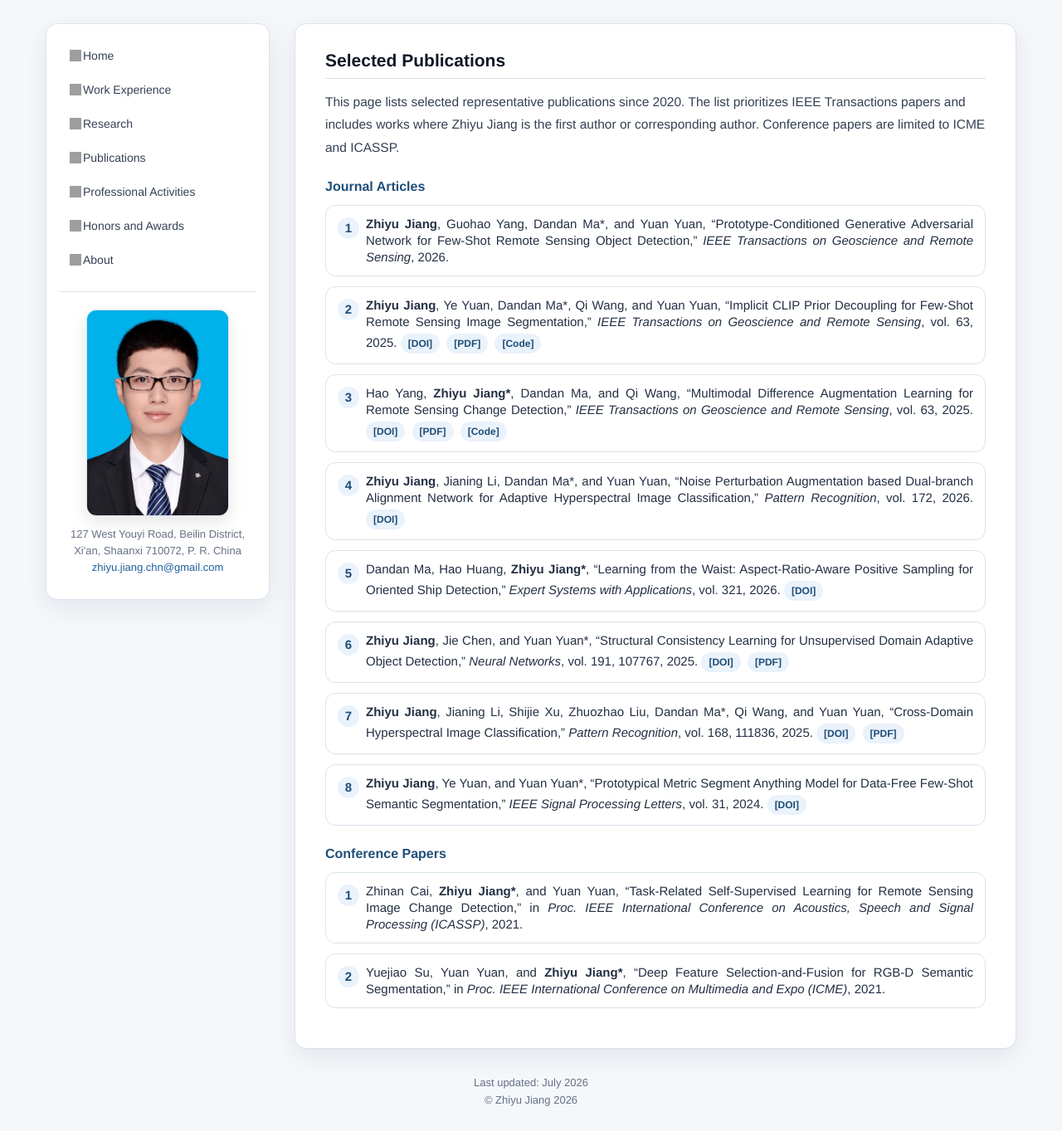
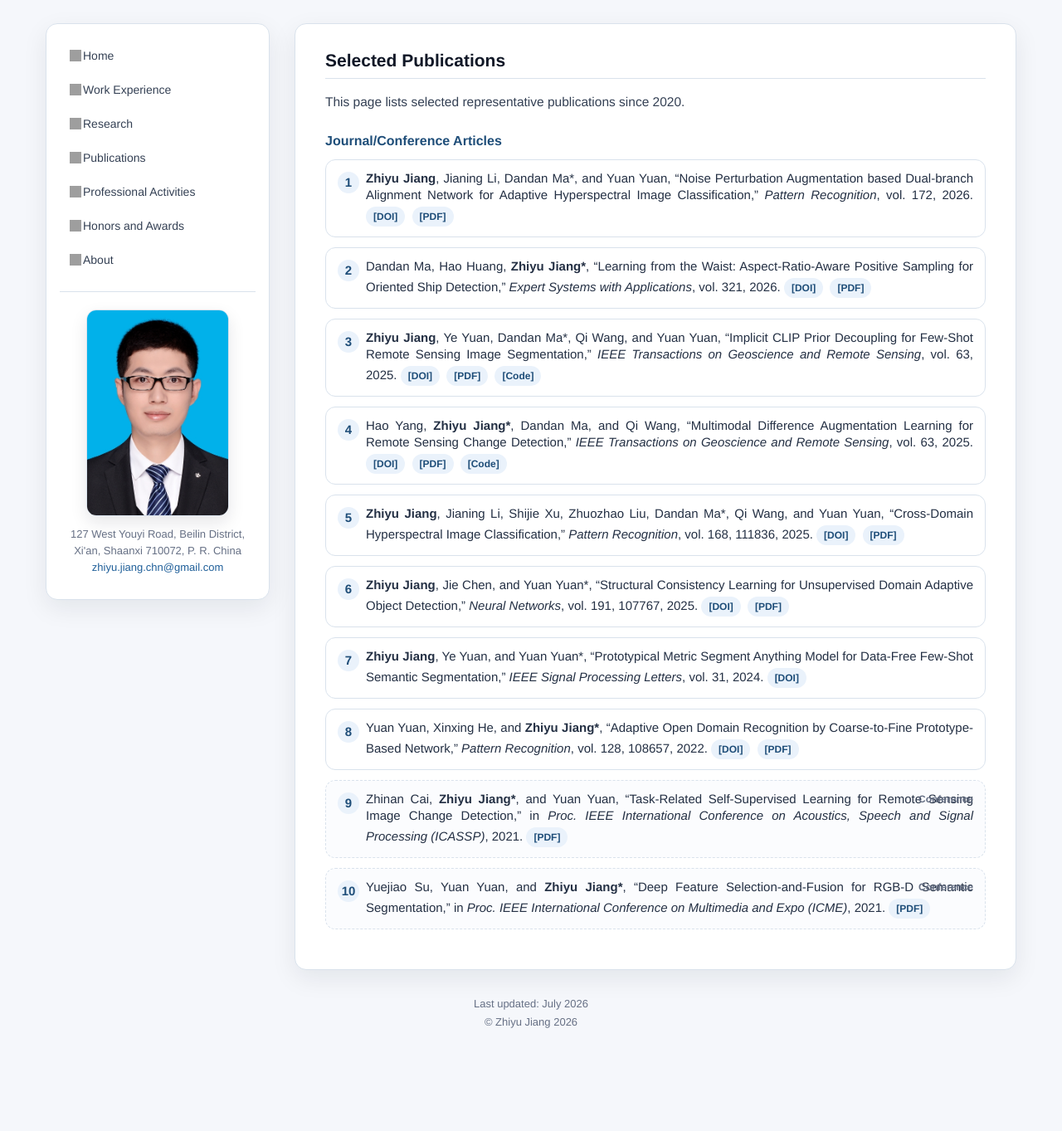
Before and after one commit to zhiyu-jiang/zhiyu-jiang.github.io, a Jekyll site: the page built from publications.html, in a window 1280 px wide and 1363 px high. Shown: the whole window at 83% size. Built offline with Jekyll 4.4.1, drawn with Linux system fonts in a browser that asks for light colours; grey boxes are pictures that could not be loaded.

Commit message:
update homepage

```diff
--- a/assets/css/my.css
+++ b/assets/css/my.css
@@ -198,6 +198,13 @@ li {
   margin: 12px 0;
   padding: 12px 14px 12px 48px;
   position: relative;
+  transition: border-color 0.2s ease, box-shadow 0.2s ease, transform 0.2s ease;
+}
+
+.pub-list > li:hover {
+  border-color: #b8c7d9;
+  box-shadow: 0 8px 22px rgba(15, 23, 42, 0.07);
+  transform: translateY(-1px);
 }
 
 .pub-list > li::before {
@@ -233,6 +240,21 @@ li {
 .pub-list a[target="_blank"]:hover {
   background: var(--primary);
   color: #ffffff;
+}
+
+.pub-list > li.conference-paper {
+  background: #fbfcfe;
+  border-style: dashed;
+}
+
+.pub-list > li.conference-paper::after {
+  color: var(--text-muted);
+  content: "Conference";
+  font-size: 12px;
+  font-weight: 600;
+  position: absolute;
+  right: 14px;
+  top: 12px;
 }
 
 .media {
--- a/publications.html
+++ b/publications.html
@@ -6,64 +6,68 @@ title: Zhiyu Jiang - publications
 <h3>Selected Publications</h3>
 
 <p class="intro-text">
-This page lists selected representative publications since 2020. The list prioritizes IEEE Transactions papers and includes works where Zhiyu Jiang is the first author or corresponding author. Conference papers are limited to ICME and ICASSP.
+This page lists selected representative publications since 2020.
 </p>
 
-<h5>Journal Articles</h5>
+<h5>Journal/Conference Articles</h5>
 <ol class="pub-list">
+
 <li><p style="text-align:justify">
-  <b>Zhiyu Jiang</b>, Guohao Yang, Dandan Ma*, and Yuan Yuan, “Prototype-Conditioned Generative Adversarial Network for Few-Shot Remote Sensing Object Detection,” <i>IEEE Transactions on Geoscience and Remote Sensing</i>, 2026.
+  <b>Zhiyu Jiang</b>, Jianing Li, Dandan Ma*, and Yuan Yuan, “Noise Perturbation Augmentation based Dual-branch Alignment Network for Adaptive Hyperspectral Image Classification,” <i>Pattern Recognition</i>, vol. 172, 2026.
+  <a href="https://doi.org/10.1016/j.patcog.2025.112665" target="_blank">[DOI]</a>
+  <a href="assets/pdf/2026 PR+Noise perturbation augmentation based dual-branch alignment network for cross-domain hyperspectral image classification .pdf" target="_blank">[PDF]</a>
+</p></li>
+
+<li><p style="text-align:justify">
+  Dandan Ma, Hao Huang, <b>Zhiyu Jiang*</b>, “Learning from the Waist: Aspect-Ratio-Aware Positive Sampling for Oriented Ship Detection,” <i>Expert Systems with Applications</i>, vol. 321, 2026.
+  <a href="https://doi.org/10.1016/j.eswa.2026.132251" target="_blank">[DOI]</a>
+  <a href="assets/pdf/2026 ESWA+Learning from the waist Aspect-ratio-aware positive sampling for oriented ship detection.pdf" target="_blank">[PDF]</a>
 </p></li>
 
 <li><p style="text-align:justify">
   <b>Zhiyu Jiang</b>, Ye Yuan, Dandan Ma*, Qi Wang, and Yuan Yuan, “Implicit CLIP Prior Decoupling for Few-Shot Remote Sensing Image Segmentation,” <i>IEEE Transactions on Geoscience and Remote Sensing</i>, vol. 63, 2025.
   <a href="https://doi.org/10.1109/TGRS.2025.3617662" target="_blank">[DOI]</a>
-  <a href="assets/pdf/2025_TGRS_Implicit_CLIP_Prior_Decoupling_FSS.pdf" target="_blank">[PDF]</a>
+  <a href="assets/pdf/2025 TGRS+Implicit_CLIP_Prior_Decoupling_for_Few-Shot_Remote_Sensing_Image_Segmentation.pdf" target="_blank">[PDF]</a>
   <a href="https://github.com/yeh15/ICPD-Net" target="_blank">[Code]</a>
 </p></li>
 
 <li><p style="text-align:justify">
   Hao Yang, <b>Zhiyu Jiang*</b>, Dandan Ma, and Qi Wang, “Multimodal Difference Augmentation Learning for Remote Sensing Change Detection,” <i>IEEE Transactions on Geoscience and Remote Sensing</i>, vol. 63, 2025.
   <a href="https://doi.org/10.1109/TGRS.2025.3630710" target="_blank">[DOI]</a>
-  <a href="assets/pdf/2025_TGRS_Multimodal_Difference_Augmentation_CD.pdf" target="_blank">[PDF]</a>
+  <a href="assets/pdf/2025 TGRS+Multimodal Difference Augmentation Learning for Remote Sensing Change Detection.pdf" target="_blank">[PDF]</a>
   <a href="https://github.com/haoyangofficial/MdaCD" target="_blank">[Code]</a>
 </p></li>
 
 <li><p style="text-align:justify">
-  <b>Zhiyu Jiang</b>, Jianing Li, Dandan Ma*, and Yuan Yuan, “Noise Perturbation Augmentation based Dual-branch Alignment Network for Adaptive Hyperspectral Image Classification,” <i>Pattern Recognition</i>, vol. 172, 2026.
-  <a href="https://doi.org/10.1016/j.patcog.2025.112665" target="_blank">[DOI]</a>
-</p></li>
-
-<li><p style="text-align:justify">
-  Dandan Ma, Hao Huang, <b>Zhiyu Jiang*</b>, “Learning from the Waist: Aspect-Ratio-Aware Positive Sampling for Oriented Ship Detection,” <i>Expert Systems with Applications</i>, vol. 321, 2026.
-  <a href="https://doi.org/10.1016/j.eswa.2026.132251" target="_blank">[DOI]</a>
+  <b>Zhiyu Jiang</b>, Jianing Li, Shijie Xu, Zhuozhao Liu, Dandan Ma*, Qi Wang, and Yuan Yuan, “Cross-Domain Hyperspectral Image Classification,” <i>Pattern Recognition</i>, vol. 168, 111836, 2025.
+  <a href="https://doi.org/10.1016/j.patcog.2025.111836" target="_blank">[DOI]</a>
+  <a href="assets/pdf/2025 PR+Cross-Domain Hyperspectral Image Classification.pdf" target="_blank">[PDF]</a>
 </p></li>
 
 <li><p style="text-align:justify">
   <b>Zhiyu Jiang</b>, Jie Chen, and Yuan Yuan*, “Structural Consistency Learning for Unsupervised Domain Adaptive Object Detection,” <i>Neural Networks</i>, vol. 191, 107767, 2025.
   <a href="https://doi.org/10.1016/j.neunet.2025.107767" target="_blank">[DOI]</a>
-  <a href="assets/pdf/2025_NN_Structural_Consistency_UDA_Detection.pdf" target="_blank">[PDF]</a>
-</p></li>
-
-<li><p style="text-align:justify">
-  <b>Zhiyu Jiang</b>, Jianing Li, Shijie Xu, Zhuozhao Liu, Dandan Ma*, Qi Wang, and Yuan Yuan, “Cross-Domain Hyperspectral Image Classification,” <i>Pattern Recognition</i>, vol. 168, 111836, 2025.
-  <a href="https://doi.org/10.1016/j.patcog.2025.111836" target="_blank">[DOI]</a>
-  <a href="assets/pdf/2025_PR_Cross_Domain_HSI_Classification.pdf" target="_blank">[PDF]</a>
+  <a href="assets/pdf/2025 NN+Structural consistency learning for unsupervised domain adaptive object detection.pdf" target="_blank">[PDF]</a>
 </p></li>
 
 <li><p style="text-align:justify">
   <b>Zhiyu Jiang</b>, Ye Yuan, and Yuan Yuan*, “Prototypical Metric Segment Anything Model for Data-Free Few-Shot Semantic Segmentation,” <i>IEEE Signal Processing Letters</i>, vol. 31, 2024.
   <a href="https://doi.org/10.1109/LSP.2024.3476208" target="_blank">[DOI]</a>
 </p></li>
-</ol>
 
-<h5>Conference Papers</h5>
-<ol class="pub-list">
 <li><p style="text-align:justify">
-  Zhinan Cai, <b>Zhiyu Jiang*</b>, and Yuan Yuan, “Task-Related Self-Supervised Learning for Remote Sensing Image Change Detection,” in <i>Proc. IEEE International Conference on Acoustics, Speech and Signal Processing (ICASSP)</i>, 2021.
+  Yuan Yuan, Xinxing He, and <b>Zhiyu Jiang*</b>, “Adaptive Open Domain Recognition by Coarse-to-Fine Prototype-Based Network,” <i>Pattern Recognition</i>, vol. 128, 108657, 2022.
+  <a href="https://doi.org/10.1016/j.patcog.2022.108657" target="_blank">[DOI]</a>
+  <a href="assets/pdf/2022 PR+Adaptive open domain recognition by coarse-to-fine prototype-based network.pdf" target="_blank">[PDF]</a>
 </p></li>
 
-<li><p style="text-align:justify">
+<li class="conference-paper"><p style="text-align:justify">
+  Zhinan Cai, <b>Zhiyu Jiang*</b>, and Yuan Yuan, “Task-Related Self-Supervised Learning for Remote Sensing Image Change Detection,” in <i>Proc. IEEE International Conference on Acoustics, Speech and Signal Processing (ICASSP)</i>, 2021.
+  <a href="assets/pdf/2021 ICASSP+Task-Related Self-Supervised Learning For Remote Sensing Image Change Detection.pdf" target="_blank">[PDF]</a>
+</p></li>
+
+<li class="conference-paper"><p style="text-align:justify">
   Yuejiao Su, Yuan Yuan, and <b>Zhiyu Jiang*</b>, “Deep Feature Selection-and-Fusion for RGB-D Semantic Segmentation,” in <i>Proc. IEEE International Conference on Multimedia and Expo (ICME)</i>, 2021.
+  <a href="assets/pdf/2021 ICME+Deep Feature Selection-And-Fusion for RGB-D Semantic Segmentation.pdf" target="_blank">[PDF]</a>
 </p></li>
 </ol>
```
Also changed, not shown: _includes/pub_highlight.html (+4 -4 lines), 15 other files.
